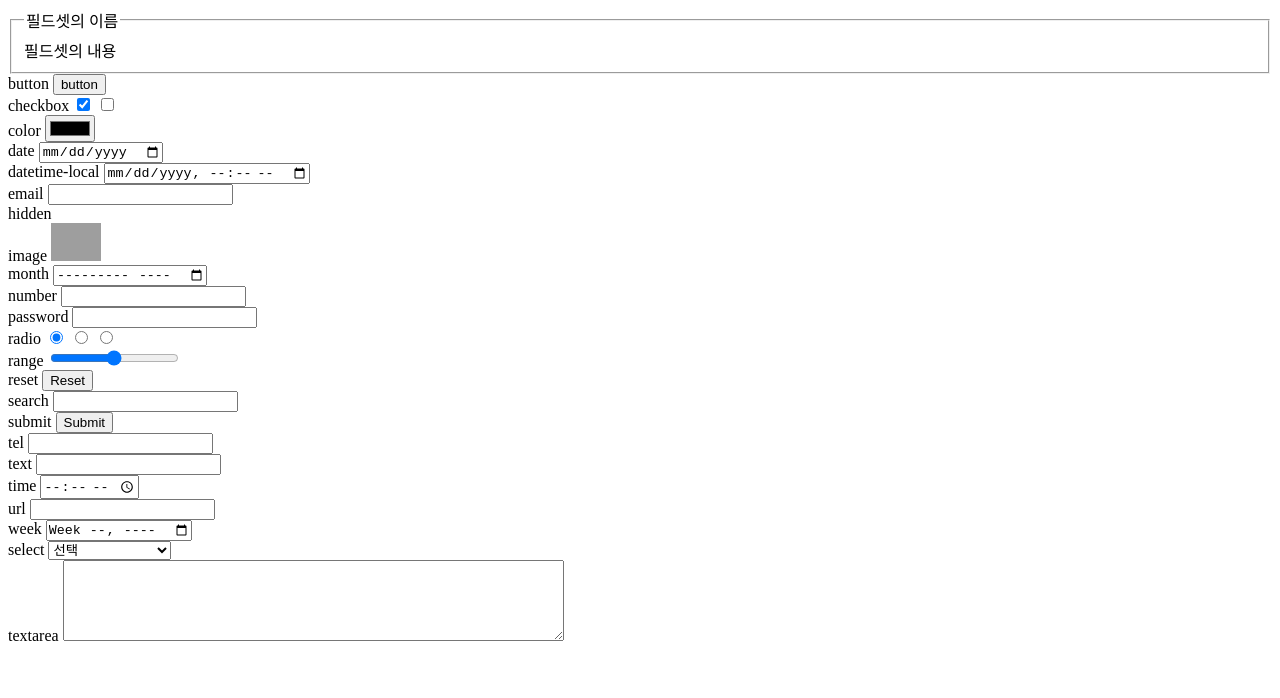
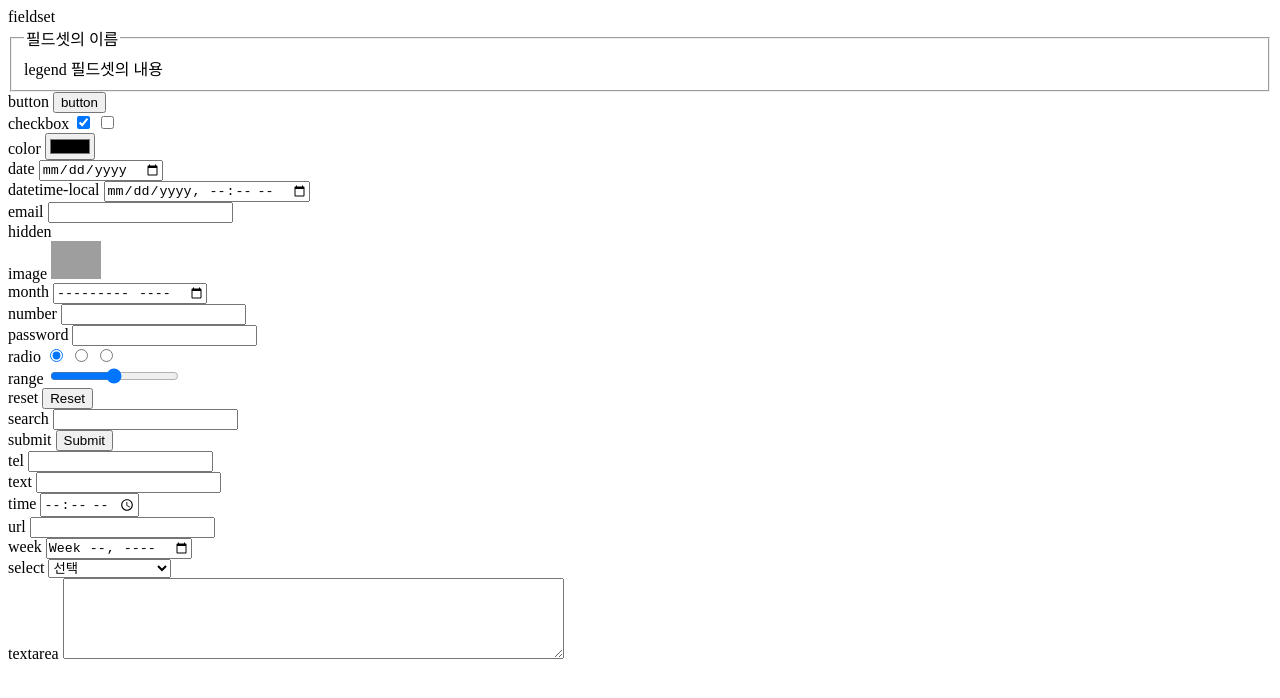
Before and after one commit to gunug/html_sample, a plain HTML site: page form_test.html in a window 1280 px wide. Drawn offline with Linux system fonts and the light colour scheme; grey boxes are pictures that could not be loaded.

Commit message:
Update form_test.html

```diff
--- a/form_test.html
+++ b/form_test.html
@@ -5,7 +5,9 @@
 <body>
 
 			<form>
+				fieldset
 				<fieldset>
+					legend
 					<!-- fieldset 폼을 그룹화 할때 사용합니다. -->
 					<!-- legend 필드셋의 이름을 작성합니다. -->
 					<legend>필드셋의 이름</legend>
```
